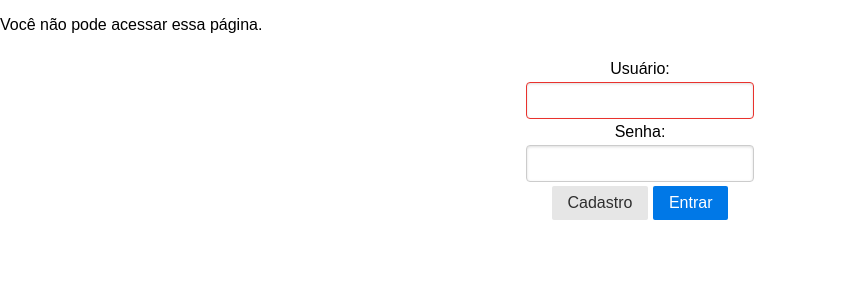
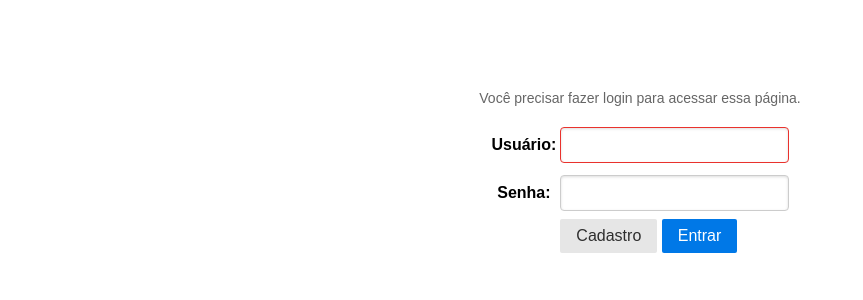
Before and after one commit to luisgteixeira/WebDieta, a Django app: page /login/?next=/dashboard/ in a window 1280 px wide. Shown: the top 300 px of the page, without its empty margins (0-863 px from the left). Run offline with Django 3.2, Linux system fonts and the light colour scheme; some libraries are stand-ins or nearby versions.

Commit message:
Ajustando mensagens de erros e layout

```diff
--- a/usuario/templates/registration/login.html
+++ b/usuario/templates/registration/login.html
@@ -7,45 +7,50 @@
     <title>WebDieta</title>
 
     <link rel="stylesheet" href="https://unpkg.com/purecss@1.0.0/build/pure-min.css">
+    <style>
+    div {
+      margin: 7%;
+    }
+    ul {
+      display: none;
+    }
+    </style>
   </head>
 
   <body>
 
-    <div class="content container">
-        <div class="row">
-            <div class="col-md-8">
+    <div align="center">
 
         {% if form.errors %}
-              <p>Você digitou algo errado!</p>
+          {% for error in form.non_field_errors %}
+            <div>
+              <strong>{{ error|escape }}</strong>
+            </div>
+          {% endfor %}
         {% endif %}
 
         {% if next %}
-              <p>Você não pode acessar essa página.</p>
+        <p class="pure-form-message">Você precisar fazer login para acessar essa página.</p>
 
         <form class="pure-form pure-form-stacked" action="{% url 'login' %}?next={{next}}" method="post" >
         {%else%}
         <form class="pure-form pure-form-stacked" method="post" action="{% url 'login' %}">
         {% endif %}
 
-              <fieldset>
         {% csrf_token %}
-
-                <div align='center'>
-                  <label for="email">Usuário:</label>
-                  {{ form.username }}
-                  <label for="password">Senha:</label>
-                  {{ form.password }}
+        <table>
+            {{ form.as_table }}
+             <tr>
+                <td></td>
+                <td>
                   <a href="../cadastrar" class="pure-button">Cadastro</a>
                   <input class="pure-button pure-button-primary" type="submit" = value="Entrar">
+                </td>
+            </tr>
+         </table>
+      </form>
     </div>
 
-
-                <input type="hidden" name="next" value="{{ next }}"
-              </fieldset>
-  </form>
-  </div>
-</div>
-</div>
 </body>
 
 </html>
--- a/webdieta/templates/webdieta/base.html
+++ b/webdieta/templates/webdieta/base.html
@@ -14,7 +14,7 @@
       <ul class="pure-menu-list">
         <li class="pure-menu-item"><a href="../dashboard" class="pure-menu-link">Dashboard</a></li>
         <li class="pure-menu-item"><a href="../dieta" class="pure-menu-link">Dieta</a></li>
-        <li class="pure-menu-item"><a href="../logout" class="pure-menu-link">Sair</a></li>
+        <li class="pure-menu-item"><a href="../logout/?next=/login/" class="pure-menu-link">Sair</a></li>
     </ul>
     </div>
 
```
Also changed, not shown: usuario/templates/registration/cadastrar.html (+8 -10 lines). Lines whose indentation alone changed are shown as unchanged.
